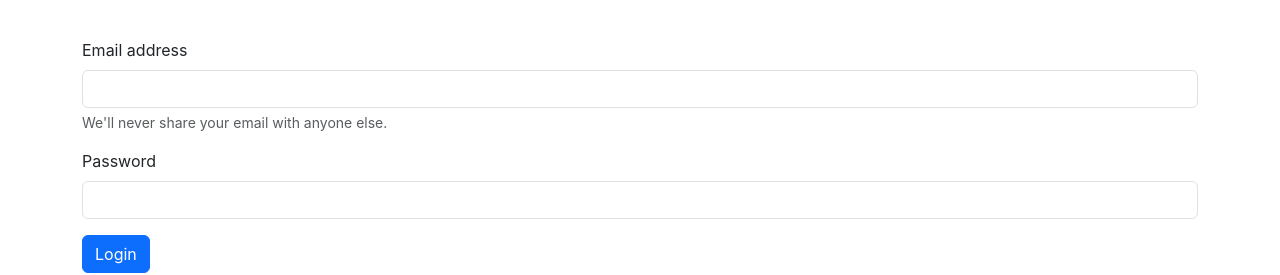
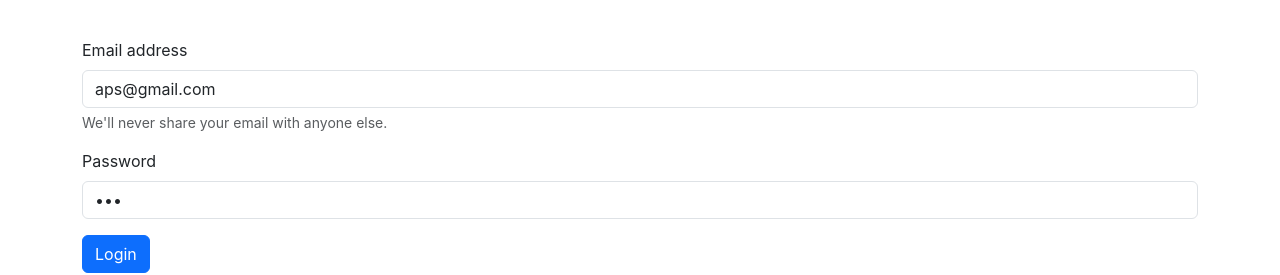
Before and after one commit to Anujsingh2002/notebook, a React (Create React App) app in the folder frontend/: page /login in a window 1280 px wide. Shown: the part 162-437 px from the top of the page. Built offline with nearby package versions, Linux system fonts and the light colour scheme.

Commit message:
Update Login.jsx

```diff
--- a/frontend/src/components/Login.jsx
+++ b/frontend/src/components/Login.jsx
@@ -2,7 +2,7 @@ import React, { useState } from 'react'
 import { useNavigate } from 'react-router-dom'
 
 const Login = (props) => {
-    const [credentials,setCredentials]=useState({email:"",password:""});
+    const [credentials,setCredentials]=useState({email:"aps@gmail.com",password:"asd"});
     let navigate = useNavigate();
 
     const handleSubmit = async(e)=>{
```
